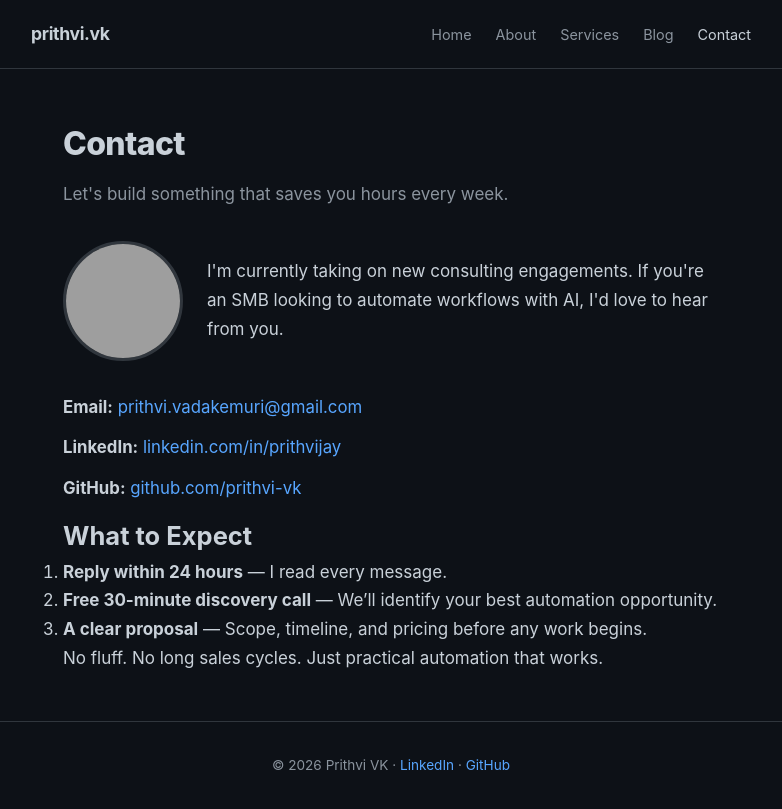
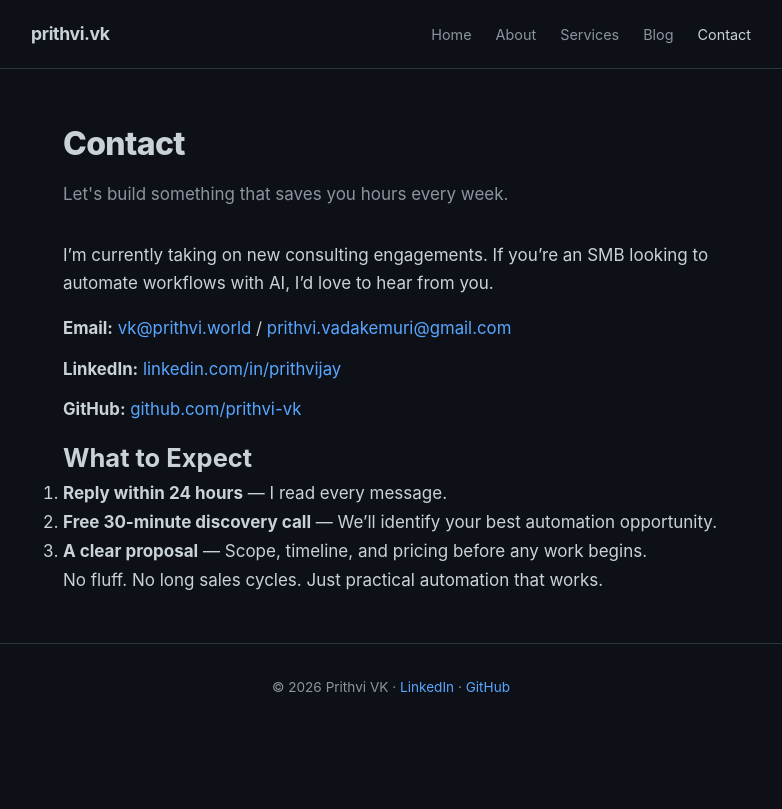
Before and after one commit to prithvi-vk/prithvi-vk.github.io, a Jekyll site: the page built from contact.md, in a window 1280 px wide. Shown: the top 809 px of the page, without its empty margins (249-1031 px from the left). Built offline with Jekyll 4.4.1, drawn with Linux system fonts in a browser that asks for light colours; grey boxes are pictures that could not be loaded.

Commit message:
Remove photo, add vk@prithvi.world email

```diff
--- a/contact.md
+++ b/contact.md
@@ -5,15 +5,10 @@ subtitle: Let's build something that saves you hours every week.
 permalink: /contact/
 ---
 
-<div class="contact-card">
-  <img src="https://media.licdn.com/dms/image/v2/D5603AQE4MjP5pABXBA/profile-displayphoto-shrink_800_800/profile-displayphoto-shrink_800_800/0/1719817666168?e=1776297600&v=beta&t=g5sghHO6WpjiOjzhnVMtLhFAFotrMwPXckay6Vb7He4" alt="Prithvi VK" class="profile-photo">
-  <div>
-    <p>I'm currently taking on new consulting engagements. If you're an SMB looking to automate workflows with AI, I'd love to hear from you.</p>
-  </div>
-</div>
+I'm currently taking on new consulting engagements. If you're an SMB looking to automate workflows with AI, I'd love to hear from you.
 
 <ul class="contact-links">
-  <li><strong>Email:</strong> <a href="mailto:prithvi.vadakemuri@gmail.com">prithvi.vadakemuri@gmail.com</a></li>
+  <li><strong>Email:</strong> <a href="mailto:vk@prithvi.world">vk@prithvi.world</a> / <a href="mailto:prithvi.vadakemuri@gmail.com">prithvi.vadakemuri@gmail.com</a></li>
   <li><strong>LinkedIn:</strong> <a href="https://www.linkedin.com/in/prithvijay/">linkedin.com/in/prithvijay</a></li>
   <li><strong>GitHub:</strong> <a href="https://github.com/prithvi-vk">github.com/prithvi-vk</a></li>
 </ul>
```
